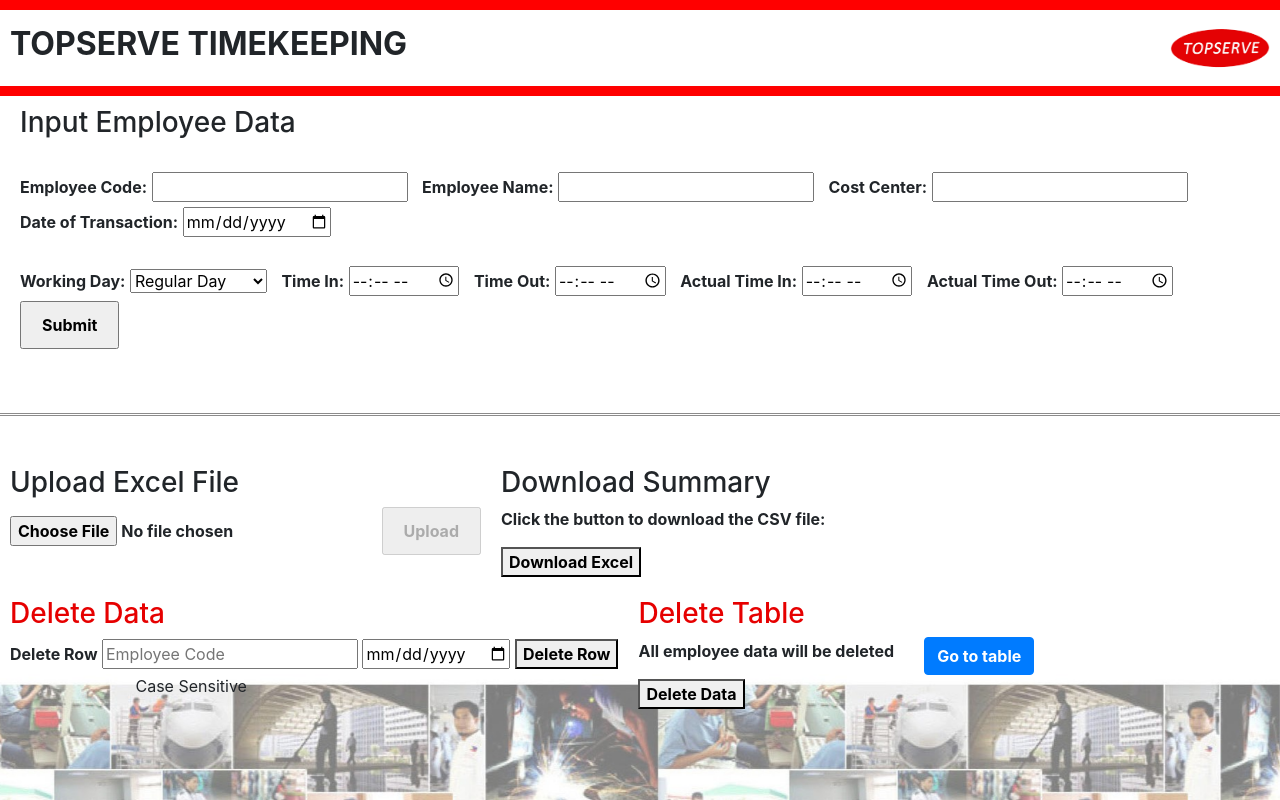
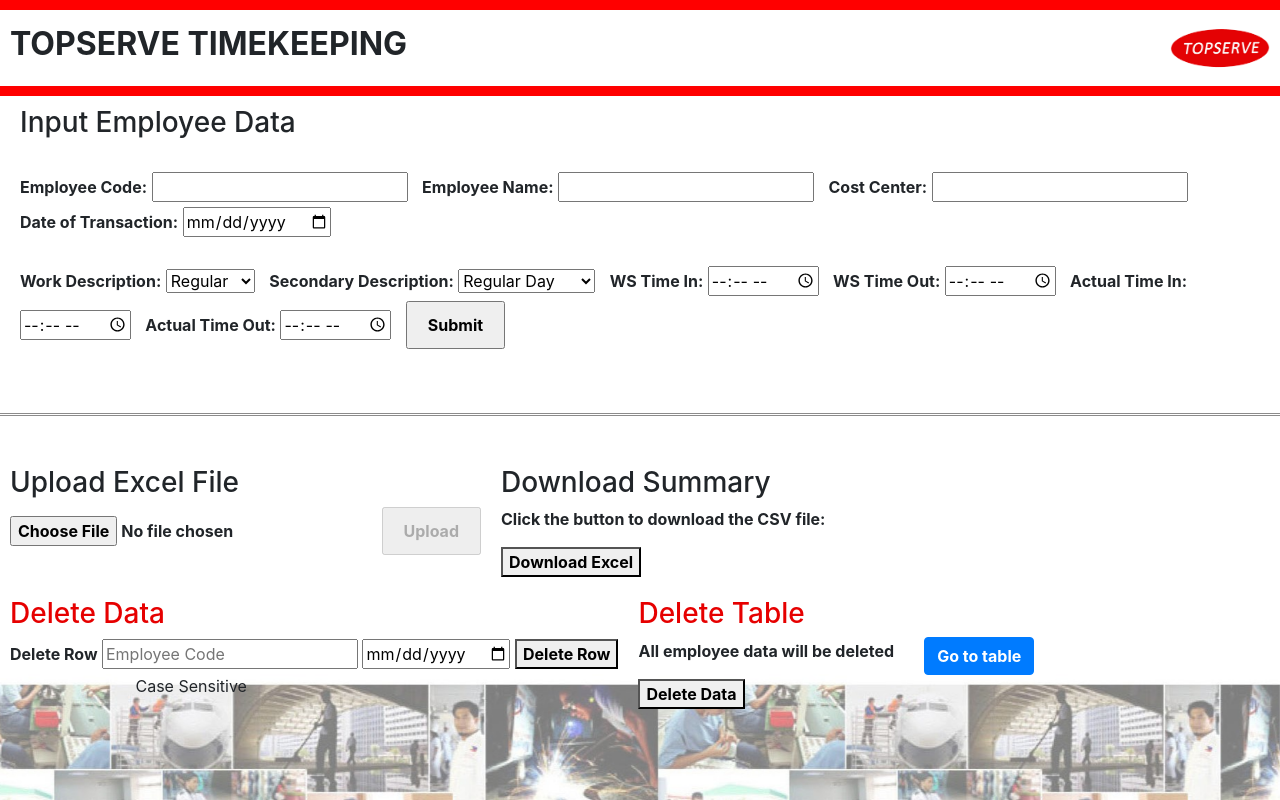
Before and after one commit to IsraelEphraim/DTR-Generator, a Flask app: page / in a window 1280 px wide. Run offline with Flask 3, Linux system fonts and the light colour scheme; some libraries are stand-ins or nearby versions.

Commit message:
Commit July 10, 2023

```diff
--- a/main.py
+++ b/main.py
@@ -39,8 +39,8 @@
                                     'Date',
                                     'Day',
                                     'Working Day',
-                                    'Weekday or Weekend',
                                     'Work Description',
+                                    'Secondary Description',
                                     'Time In',
                                     'Time Out',
                                     'Actual Time In',
@@ -136,15 +136,7 @@
 
     return adjusted_time_str
 
-def calculate_timeanddate(employee_name, employee_code, cost_center, day_of_week, date_transact1, date_obj, work_descript, time_in, time_out, time_in1, time_out1, actual_time_in, actual_time_out, actual_time_in1, actual_time_out1):
-    week_day = date_obj.weekday()
-    if week_day < 5:  # Weekday (Monday to Friday)
-        week_check = "Weekday"
-    else:  # Weekend day (Saturday or Sunday)
-        week_check = "Weekend"
-
-    #=====================================================================
-
+def calculate_timeanddate(employee_name, employee_code, cost_center, day_of_week, date_transact1, date_obj, work_descript, second_descript, time_in, time_out, time_in1, time_out1, actual_time_in, actual_time_out, actual_time_in1, actual_time_out1):
 
     #TOTAL OF SCHEDULED TIME IN AND TIME OUT FOR LATE AND UNDERTIME HINDI PARA SA COMPUTATIONG NG OVERTIME
     datetime_timein0 = datetime.combine(date_obj.date(), time_in1)
@@ -212,7 +204,7 @@
 
     #UNDERTIME HOURS
 
-    if week_check == 'Weekday' and work_descript == 'regular day':
+    if second_descript == 'REGULAR' and work_descript == 'REGULAR DAY':
         if actual_datetime_timeout0 < datetime_timeout0:
             undertime_check_try = datetime_timeout0 - actual_datetime_timeout0
             undertime_check_try = timedelta_to_decimal(undertime_check_try)
@@ -247,23 +239,24 @@
     # TOTAL OF ACTUAL TIME IN AND TIME OUT FOR COMPUTATION NG OVERTIME
 
     # Extract the hours and minutes from the input time
-    in_hours = actual_time_in1.hour
-    in_minutes = actual_time_in1.minute
+    if actual_time_in1 < time_in1:
+        in_hours = actual_time_in1.hour
+        in_minutes = actual_time_in1.minute
 
-    # Convert the time to a datetime object with the current date
-    current_date = datetime.now().date()
-    actual_time_in1_datetime = datetime.combine(current_date, actual_time_in1)
+        # Convert the time to a datetime object with the current date
+        current_date = datetime.now().date()
+        actual_time_in1_datetime = datetime.combine(current_date, actual_time_in1)
 
-    # Check if minutes is less than 30
-    if in_minutes < 30 and in_minutes >= 1:
-        # Set the minutes to 30
-        actual_time_in1_datetime += timedelta(minutes=30 - in_minutes)
-    elif in_minutes > 30 and in_minutes <= 59:
-        # Set the minutes to 0 and add 1 hour
-        actual_time_in1_datetime += timedelta(minutes=60 - in_minutes)
+        # Check if minutes is less than 30
+        if in_minutes < 30 and in_minutes >= 1:
+            # Set the minutes to 30
+            actual_time_in1_datetime += timedelta(minutes=30 - in_minutes)
+        elif in_minutes > 30 and in_minutes <= 59:
+            # Set the minutes to 0 and add 1 hour
+            actual_time_in1_datetime += timedelta(minutes=60 - in_minutes)
 
-    # Extract the time from the datetime object
-    actual_time_in1 = actual_time_in1_datetime.time()
+        # Extract the time from the datetime object
+        actual_time_in1 = actual_time_in1_datetime.time()
 
     #===============================================================
     # Extract the hours and minutes from the input time
@@ -285,15 +278,6 @@
 
     # Extract the time from the datetime object
     actual_time_out1 = actual_time_out1_datetime.time()
-
-    # timein_threshold = '6:30'
-    # timein_threshold = datetime.strptime(timein_threshold, "%H:%M").time()
-    #
-    # if work_descript == 'regular day' and week_check == 'weekday':
-    #     if actual_time_in1 == timein_threshold:
-    #         actual_time_in1 = '7:30'
-    #         actual_time_in1 = datetime.strptime(actual_time_in1, "%H:%M").time()
-
 
     # ===============================================================
     actual_datetime_timein = datetime.combine(date_obj.date(), actual_time_in1)
@@ -328,7 +312,7 @@
     #=====================================================================
     #NON CHARGEABLE BREAK
 
-    if total_datetime_in_out_int >= 5:
+    if total_actual_datetime_in_out_int >= 5:
         non_chargeable_break = time(1, 0, 0)
         non_chargeable_break_timedelta = timedelta(hours=non_chargeable_break.hour, minutes=non_chargeable_break.minute,
                                                    seconds=non_chargeable_break.second)
@@ -341,7 +325,7 @@
 
     #=====================================================================
     #NET HOURS RENDERED
-    if week_check == 'Weekday' and work_descript == 'regular day':
+    if second_descript == 'REGULAR DAY' and work_descript == 'REGULAR':
         net_hours_rendered = total_datetime_in_out - non_chargeable_break_timedelta
         net_hours_rendered_str = timedelta_to_decimal(net_hours_rendered)
 
@@ -359,10 +343,10 @@
         actual_render = float(actual_render)
 
 
-    elif work_descript == 'legal holiday' and total_actual_datetime_in_out_int == 0:
+    elif work_descript == 'LEGAL HOLIDAY' and total_actual_datetime_in_out_int == 0:
         actual_render = 0
 
-    elif work_descript == 'special holiday' and total_actual_datetime_in_out_int == 0:
+    elif work_descript == 'SPECIAL HOLIDAY' and total_actual_datetime_in_out_int == 0:
         actual_render = 0
 
     #=====================================================================
@@ -373,7 +357,7 @@
     hour_rendered_str = int(hour_rendered_str)
 
 
-    if work_descript == 'legal holiday' or work_descript == 'special holiday' and total_actual_datetime_in_out_int == 0 and total_datetime_in_out_int == 0:
+    if work_descript == 'LEGAL HOLIDAY' or work_descript == 'SPECIAL HOLIDAY' and total_actual_datetime_in_out_int == 0 and total_datetime_in_out_int == 0:
         hour_rendered_str = 0
 
 
@@ -440,11 +424,10 @@
 
 
 
-    if week_check == 'Weekday' and work_descript == 'regular day':
+    if work_descript == 'REGULAR' and second_descript == 'REGULAR DAY':
 
         #Para sa overtime na pinutol sa regular hours dami kasing alam
         if actual_datetime_timein > datetime_timeout or actual_datetime_timeout < datetime_timein:
-            print('Regular Overtime')
 
             undertime_check_try = 0
             workingday = 0
@@ -492,7 +475,6 @@
                 ND_regular_days_1st_8_hrsnotOT = datetime_end_night_before1 - actual_datetime_timein
                 ND_regular_days_1st_8_hrsnotOT = timedelta_to_decimal(ND_regular_days_1st_8_hrsnotOT)
 
-            print("ND_regular_days_1st_8_hrsnotOT", ND_regular_days_1st_8_hrsnotOT)
 
         else:
 
@@ -547,7 +529,7 @@
 
 
 
-    elif week_check == 'Weekend' and work_descript == 'regular day':
+    elif second_descript == 'REST DAY' and work_descript == 'REST DAY':
         if actual_render > 8:
             restday_ot_excess_8 = actual_render - 8
             restday_ot_first_8 = actual_render - restday_ot_excess_8
@@ -587,15 +569,15 @@
 
 
     #IF DI PUMASOK YUNG EMPLOYEE
-    elif work_descript == 'legal holiday' and total_actual_datetime_in_out_int == 0 and total_datetime_in_out_int == 0:
+    elif work_descript == 'LEGAL HOLIDAY' and total_actual_datetime_in_out_int == 0 and total_datetime_in_out_int == 0:
         overtime = 0
         legal_holiday = 8
 
 
 
     #IF PUMASOK YUNG EMPLOYEE DITO MAGCOCOMPUTE
-    elif work_descript == 'legal holiday' and total_actual_datetime_in_out_int > 0 and total_datetime_in_out_int > 0:
-        if week_check == 'Weekday':
+    elif second_descript == 'LEGAL HOLIDAY' and total_actual_datetime_in_out_int > 0 and total_datetime_in_out_int > 0:
+        if work_descript == 'REGULAR':
             if actual_render > 8:
                 legal_holiday_excess_8 = actual_render - 8
                 legal_holiday_1st_8 = actual_render - legal_holiday_excess_8
@@ -635,7 +617,7 @@
 
 
 
-        elif week_check == 'Weekend':
+        elif work_descript == 'REST DAY':
             if actual_render > 8:
                 legal_holiday_rd_excess_8 = actual_render - 8
                 legal_holiday_rd_1st_8 = actual_render - legal_holiday_rd_excess_8
@@ -677,8 +659,8 @@
         legal_holiday_rd_1st_8 = hour_estimate(legal_holiday_rd_1st_8)
         legal_holiday_rd_excess_8 = hour_estimate(legal_holiday_rd_excess_8)
 
-    elif work_descript == 'special holiday' and total_actual_datetime_in_out_int > 0 and total_datetime_in_out_int > 0:
-        if week_check == 'Weekday':
+    elif second_descript == 'SPECIAL HOLIDAY' and total_actual_datetime_in_out_int > 0 and total_datetime_in_out_int > 0:
+        if work_descript == 'REGULAR':
             if actual_render > 8:
                 special_holiday_excess_8 = actual_render - 8
                 special_holiday_1st_8 = actual_render - special_holiday_excess_8
@@ -715,7 +697,7 @@
                     ND_special_holiday_1st_8_hrs = timedelta_to_decimal(ND_special_holiday_1st_8_hrs)
 
 
-        elif week_check == 'Weekend':
+        elif work_descript == 'REST DAY':
             if actual_render > 8:
                 special_holiday_rd_excess_8 = actual_render - 8
                 special_holiday_rd_1st_8 = actual_render - special_holiday_rd_excess_8
@@ -780,9 +762,9 @@
     status_OT = 'No OT'
     if overtime >= 1:
         status_OT = 'Not Approved'
-    elif work_descript == 'regular day' and overtime == 0:
+    elif work_descript == 'REGULAR DAY' and overtime == 0:
         status_OT = 'No OT'
-    elif work_descript == 'legal holiday' or work_descript == 'special holiday' and overtime == 0:
+    elif work_descript == 'LEGAL HOLIDAY' or work_descript == 'SPECIAL HOLIDAY' and overtime == 0:
         status_OT = 'Holiday'
 
     # Encoding of inputs to the dataframe
@@ -794,8 +776,8 @@
                             'Date': [date_transact1],
                             'Day': [day_of_week],
                             'Working Day': [workingday],
-                            'Weekday or Weekend': [week_check],
                             'Work Description': [work_descript],
+                            'Secondary Description': [second_descript],
                             'Time In': [time_in],
                             'Time Out': [time_out],
                             'Actual Time In': [actual_time_in],
@@ -843,8 +825,8 @@
                                     'Date',
                                     'Day',
                                     'Working Day',
-                                    'Weekday or Weekend',
                                     'Work Description',
+                                    'Secondary Description',
                                     'Time In',
                                     'Time Out',
                                     'Actual Time In',
@@ -901,8 +883,8 @@
                                     'Date',
                                     'Day',
                                     'Working Day',
-                                    'Weekday or Weekend',
                                     'Work Description',
+                                    'Secondary Description',
                                     'Time In',
                                     'Time Out',
                                     'Actual Time In',
@@ -965,6 +947,7 @@
                     date_obj = datetime.strptime(date_transact, "%Y-%m-%d %H:%M:%S")
                     date_transact1 = date_obj.date()
                     day_of_week = date_obj.strftime("%A")
+                    day_of_week = day_of_week.upper()
                 else:
                     date_obj = ""
             except Exception:
@@ -976,16 +959,16 @@
 
 
             # Description inputs
-            work_descript = row['Work Description'].lower()
-            if work_descript.lower() == 'regular day':
-                work_descript = 'regular day'
-            elif work_descript.lower() == 'legal holiday':
-                work_descript = 'legal holiday'
-            elif work_descript.lower() == 'sunday' or work_descript.lower() == 'saturday':
-                work_descript = 'regular day'
+            work_descript = row['Work Description'].upper()
+            if work_descript.upper() == 'REGULAR DAY':
+                work_descript = 'REGULAR DAY'
+            elif work_descript.upper()== 'LEGAL HOLIDAY':
+                work_descript = 'LEGAL HOLIDAY'
             else:
                 error_message = f"Invalid value {work_descript} in the Work Description column. Allowed values are regular day, legal holiday, and special holiday."
                 return render_template('index.html', error_message=error_message)
+
+            second_descript = row['Secondary Description'].upper()
 
             # Work Hours Inputs
             time_in1 = datetime.strptime(str(row['Time In']), "%H:%M:%S").time()
@@ -999,7 +982,7 @@
             actual_time_in = actual_time_in1.strftime("%H:%M")
             actual_time_out = actual_time_out1.strftime("%H:%M")
 
-            calculate_timeanddate(employee_name, employee_code, cost_center, day_of_week, date_transact1, date_obj, work_descript,
+            calculate_timeanddate(employee_name, employee_code, cost_center, day_of_week, date_transact1, date_obj, work_descript, second_descript,
                                   time_in, time_out, time_in1, time_out1, actual_time_in, actual_time_out,
                                   actual_time_in1, actual_time_out1)
 
@@ -1027,8 +1010,8 @@
                                 'Date',
                                 'Day',
                                 'Working Day',
-                                'Weekday or Weekend',
                                 'Work Description',
+                                'Secondary Description',
                                 'Time In',
                                 'Time Out',
                                 'Actual Time In',
@@ -1078,6 +1061,7 @@
         date_obj = datetime.strptime(date_transact, "%Y-%m-%d")
         date_transact1 = date_obj.date()
         day_of_week = date_obj.strftime("%A")
+        day_of_week = day_of_week.upper()
     else:
         date_obj = ""
         # Handle the case where the date is missing or empty
@@ -1096,7 +1080,8 @@
     modified_date_str = date.strftime('%Y-%m-%d')
 
     #Description inputs
-    work_descript = request.form.get('work_descript').lower()
+    work_descript = request.form.get('work_descript').upper()
+    second_descript = request.form.get('second_descript').upper()
 
     #Work Hours Inputs
     time_in1 = datetime.strptime(request.form.get('time_in'), "%H:%M").time()
@@ -1110,7 +1095,7 @@
     actual_time_out1 = datetime.strptime(request.form.get('actual_time_out'), "%H:%M").time()
     actual_time_out = actual_time_out1.strftime("%H:%M")
 
-    calculate_timeanddate(employee_name, employee_code, cost_center, day_of_week, date_transact1, date_obj, work_descript, time_in, time_out, time_in1, time_out1, actual_time_in, actual_time_out, actual_time_in1, actual_time_out1)
+    calculate_timeanddate(employee_name, employee_code, cost_center, day_of_week, date_transact1, date_obj, work_descript, second_descript, time_in, time_out, time_in1, time_out1, actual_time_in, actual_time_out, actual_time_in1, actual_time_out1)
 
 
     # Pass the HTML table to the template
@@ -1268,9 +1253,9 @@
             employee_df.loc[status == 'Not Approved', 'Excess of 8 hours Overtime'] = 0
 
 
-        total_working_days = employee_df.loc[(employee_df['Work Description'] == 'regular day') & (employee_df['Weekday or Weekend'] == 'Weekday'), 'Working Day'].sum()
-        working_hours1 = employee_df.loc[(employee_df['Work Description'] == 'regular day') & (employee_df['Weekday or Weekend'] == 'Weekday'), 'Hours Rendered'].sum()
-        tardiness1 = employee_df.loc[(employee_df['Work Description'] == 'regular day') & (employee_df['Weekday or Weekend'] == 'Weekday'), 'Tardiness'].sum()
+        total_working_days = employee_df.loc[(employee_df['Work Description'] == 'REGULAR DAY') & (employee_df['Secondary Description'] == 'REGULAR'), 'Working Day'].sum()
+        working_hours1 = employee_df.loc[(employee_df['Work Description'] == 'REGULAR DAY') & (employee_df['Secondary Description'] == 'REGULAR'), 'Hours Rendered'].sum()
+        tardiness1 = employee_df.loc[(employee_df['Work Description'] == 'REGULAR DAY') & (employee_df['Secondary Description'] == 'REGULAR'), 'Tardiness'].sum()
         RegularDay_Overtime = employee_df['Total of 8 hours Overtime'].sum()
         RegularDay_Overtime_Excess = employee_df['Excess of 8 hours Overtime'].sum()
         RegularDay_RestDay = 0
--- a/template/index.html
+++ b/template/index.html
@@ -158,17 +158,24 @@
     <input type="date" name="start_date" id="start_date" value="{{ modified_date_str }}" class="input_box" required>
     <br><br>
     <!-- Working Day -->
-    <label for="work_descript">Working Day:</label>
+    <label for="work_descript">Work Description:</label>
     <select name="work_descript" id="work_descript" class="input_box" required>
-      <option value="Regular Day">Regular Day</option>
-      <option value="Special Holiday">Special holiday</option>
-      <option value="Legal Holiday">Legal holiday</option>
+      <option value="REGULAR">Regular</option>
+      <option value="REST DAY">Rest Day</option>
+    </select>
+
+    <label for="work_descript">Secondary Description:</label>
+    <select name="second_descript" id="second_descript" class="input_box" required>
+      <option value="REGULAR DAY">Regular Day</option>
+      <option value="REST DAY">Rest Day</option>
+      <option value="SPECIAL HOLIDAY">Special holiday</option>
+      <option value="LEGAL HOLIDAY">Legal holiday</option>
     </select>
     <!-- Time in -->
-    <label for="time_in">Time In:</label>
+    <label for="time_in">WS Time In:</label>
     <input type="time" name="time_in" id="time_in" value="{{ request.form.get('time_in', '') }}" class="input_box" required>
     <!-- Time out -->
-    <label for="time_out">Time Out:</label>
+    <label for="time_out">WS Time Out:</label>
     <input type="time" name="time_out" id="time_out" value="{{ request.form.get('time_out', '') }}" class="input_box" required>
     <!-- Actual Time in -->
     <label for="actual_time_in">Actual Time In:</label>
```
